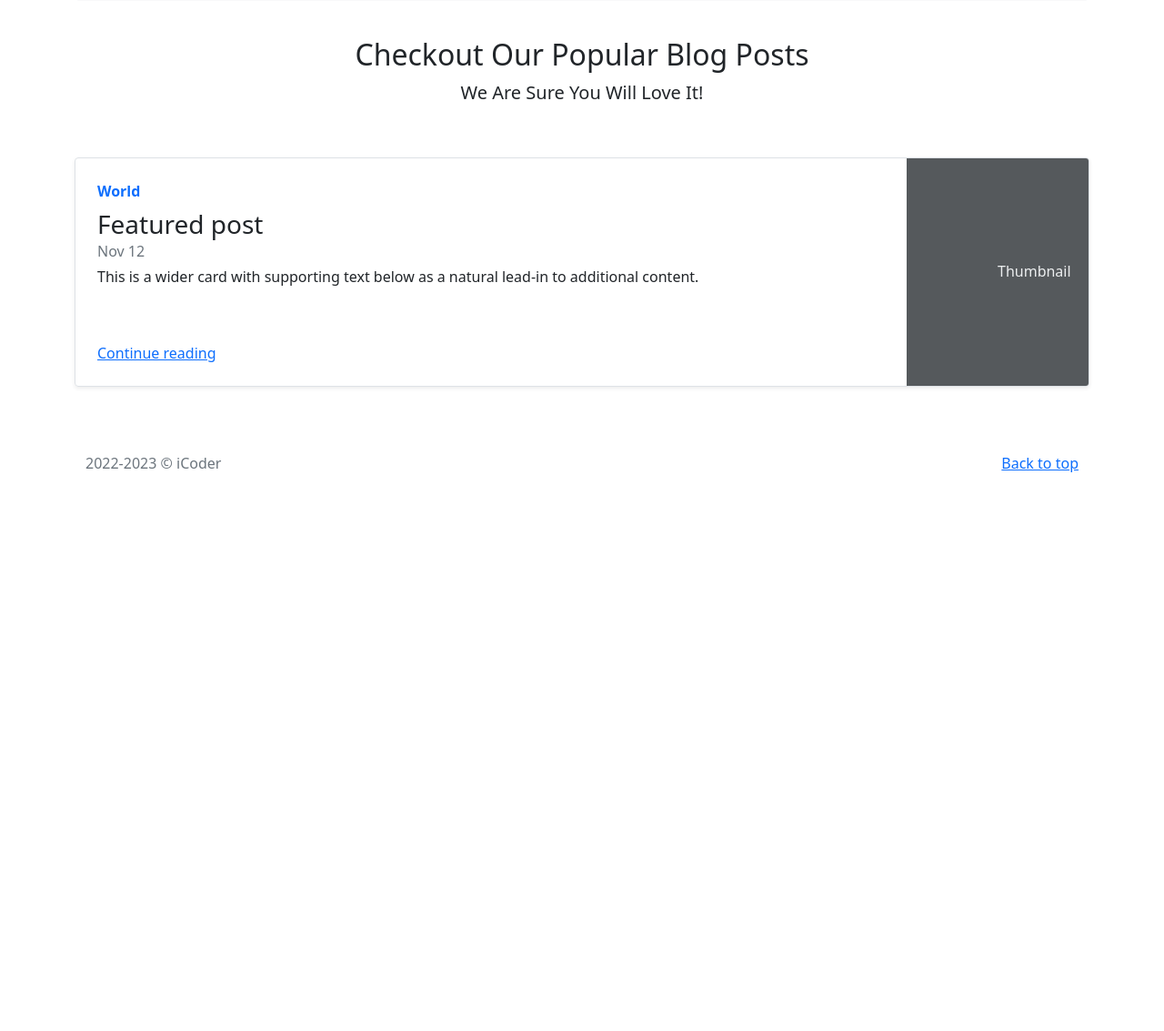
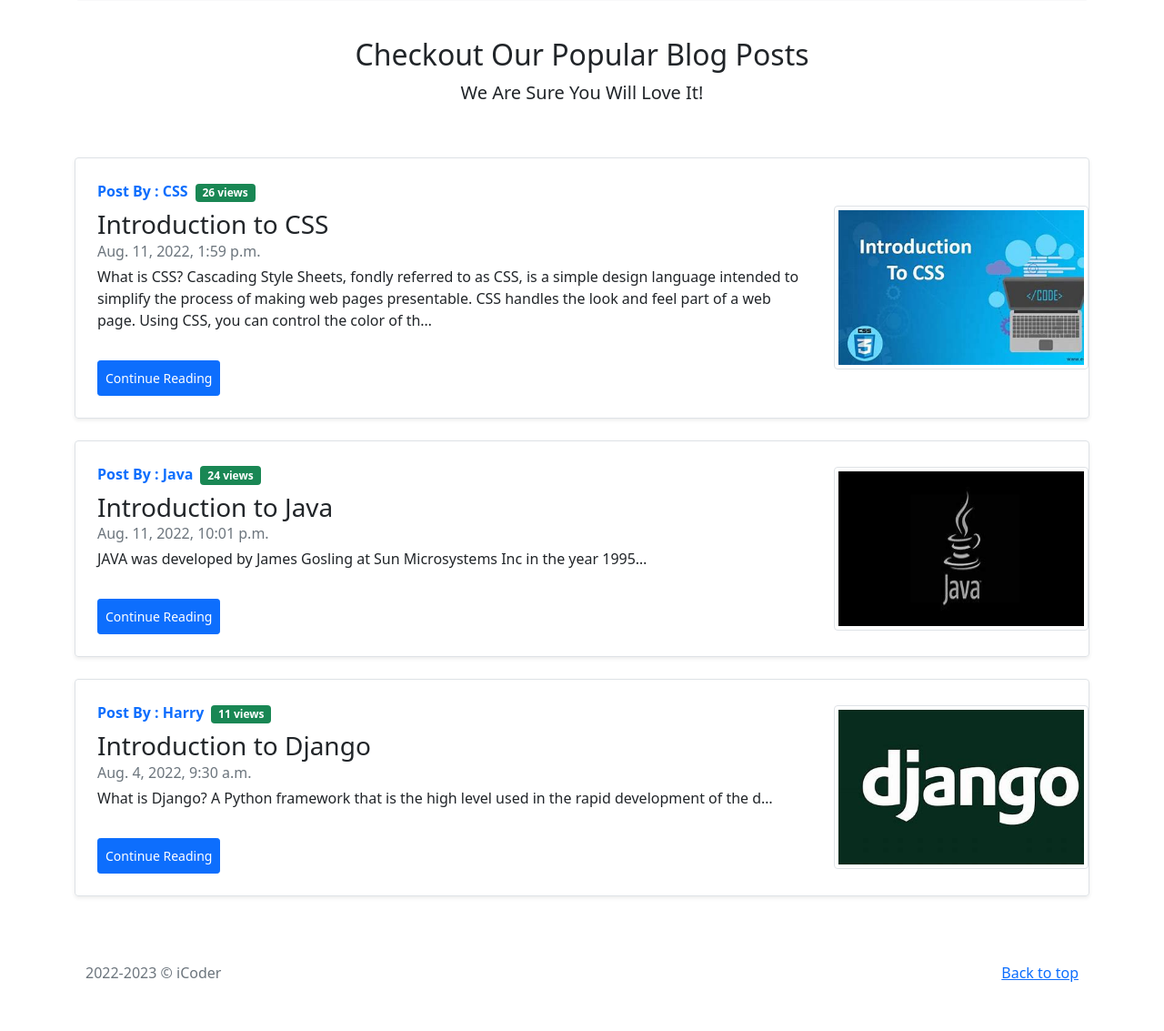
Before and after one commit to ariM001/iCoderBlog, a Django app: page / in a window 1280 px wide. Shown: the part 537-1670 px from the top of the page at 91% size. Before the commit the page ends 1056 px from the top, so only its background shows below. Run offline with Django 4.2, Linux system fonts and the light colour scheme; data comes from the database, SQL or seed files in the repository; both versions use the stored data as it was after the commit.

Commit message:
upto video 101

```diff
--- a/blog/models.py
+++ b/blog/models.py
@@ -9,6 +9,7 @@ class Post(models.Model):
     title = models.CharField(max_length=100)
     content = models.TextField(max_length=100000)
     image = models.ImageField(upload_to="blog/post_images", default="")
+    views = models.IntegerField(default=0)
     slug = models.CharField(max_length=250)
     author = models.CharField(max_length=100)
     timeStamp = models.DateTimeField(blank=True)
--- a/blog/views.py
+++ b/blog/views.py
@@ -12,6 +12,8 @@ def BlogHome(request):
 
 def BlogPost(request, slug):
     post = Post.objects.filter(slug=slug).first()
+    post.views +=1
+    post.save()
     comments = BlogComment.objects.filter(post = post, parent=None)   # these are parent comments
     replies = BlogComment.objects.filter(post = post).exclude(parent=None)  # these are replies ( all comments - parent comments)
 
--- a/home/views.py
+++ b/home/views.py
@@ -10,7 +10,10 @@ from django.contrib.auth import authenticate, login, logout     # added manually
 
 # HTML pages
 def home(request):
-    return render(request, "home/home.html")
+    # Fetch top 3 posts and display them in the home page
+    top3posts = Post.objects.order_by('-views')[:3]
+    context = {'top3posts':top3posts}
+    return render(request, "home/home.html",context)
 
 
 def search(request):
--- a/templates/base.html
+++ b/templates/base.html
@@ -167,8 +167,14 @@
   </div>
 
 
-  {% block js %}
-  {% endblock js %}
+
+  <script>
+    let previews = document.getElementsByClassName('contentPrview');
+    Array.from(previews).forEach((element) => {
+        element.innerHTML = element.innerText;
+    })
+</script>
+
   <!-- Optional JavaScript; choose one of the two! -->
 
   <!-- Option 1: Bootstrap Bundle with Popper -->
--- a/templates/blog/blogPost.html
+++ b/templates/blog/blogPost.html
@@ -13,7 +13,7 @@
         <div class="col-md-8">
             <article class="blog-post">
                 <h2 class="blog-post-title">{{post.title}}</h2>
-                <p class="blog-post-meta">{{post.timeStamp}} by <a href="#">{{post.author}}</a></p>
+                <p class="blog-post-meta">{{post.timeStamp}} by <a href="#">{{post.author}}</a> <span class="badge bg-success ms-2 opacity-75">{{post.views}} views</span></p>
                 <hr>
                 <p>{{post.content|safe}}</p>
             </article>
--- a/templates/home/home.html
+++ b/templates/home/home.html
@@ -17,19 +17,29 @@
         <h2>Checkout Our Popular Blog Posts</h2>
         <p class="lead">We Are Sure You Will Love It!</p>
     </div>
+
+     <!-- showing post 😎-->
+     {% for i in top3posts %}
      <div class="col-md-12">
          <div class="row g-0 border rounded overflow-hidden flex-md-row my-4 shadow-sm h-md-250 position-relative">
              <div class="col p-4 d-flex flex-column position-static">
-          <strong class="d-inline-block mb-2 text-primary">World</strong>
-          <h3 class="mb-0">Featured post</h3>
-          <div class="mb-1 text-muted">Nov 12</div>
-          <p class="card-text mb-auto">This is a wider card with supporting text below as a natural lead-in to additional content.</p>
-          <a href="#" class="stretched-link">Continue reading</a>
+                 <a href="/blog/{{i.slug}}"><strong class="d-inline-block mb-2 text-primary">Post By :
+                         {{i.author}}</strong><span class="badge bg-success mx-2">{{i.views}} views</span></a>
+                 <h3 class="mb-0"><a href="/blog/{{i.slug}}" class="text-dark"
+                         style="text-decoration: auto">{{i.title}}</a></h3>
+                 <div class="mb-1 text-muted">{{i.timeStamp}} </div>
+                 <p class="card-text mb-auto">
+                     <div class="contentPrview">{{i.content|safe|truncatechars:350}}</div>
+                 </p>
+                 <a href="/blog/{{i.slug}}"><button class="btn btn-primary mt-3 p-2 btn-sm">Continue Reading</button></a>
+
              </div>
-        <div class="col-auto d-none d-lg-block">
-          <svg class="bd-placeholder-img" width="200" height="250" xmlns="http://www.w3.org/2000/svg" role="img" aria-label="Placeholder: Thumbnail" preserveAspectRatio="xMidYMid slice" focusable="false"><title>Placeholder</title><rect width="100%" height="100%" fill="#55595c"></rect><text x="50%" y="50%" fill="#eceeef" dy=".3em">Thumbnail</text></svg>
+             <div class="col-auto d-flex align-items-center">
+                 <img src="/media/{{i.image}}" class="img-thumbnail" style="width:280px; height: 180px;;"
+                     alt="{{i.title}} image">
              </div>
          </div>
      </div>
+     {% endfor %}
 </div>
 {% endblock body %}
--- a/templates/home/search.html
+++ b/templates/home/search.html
@@ -32,7 +32,8 @@
             <strong class="d-inline-block mb-2 text-primary">Post By : {{i.author}}</strong>
             <h3 class="mb-0">{{i.title}}</h3>
             <div class="mb-1 text-muted">{{i.timeStamp}}</div>
-            <p class="card-text mb-auto">{{i.content|truncatechars:200}}</p>
+            <p class="card-text mb-auto">
+                <div class="contentPrview">{{i.content|safe|truncatechars:350}}</div></p>
             <a href="/blog/{{i.slug}}"><button class="btn btn-primary mt-3 p-2 btn-sm">Continue Reading</button></a>
 
         </div>
```
Also changed, not shown: templates/blog/blogHome.html (+2 -11 lines), blog/migrations/0008_post_views.py (added), db.sqlite3. Lines whose indentation alone changed are shown as unchanged.
